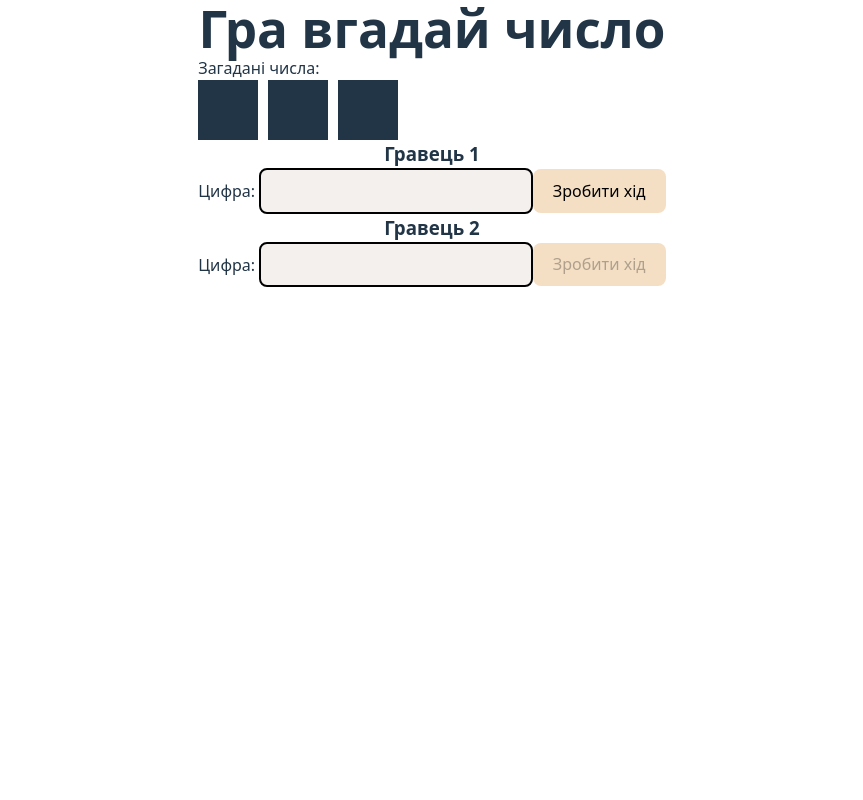
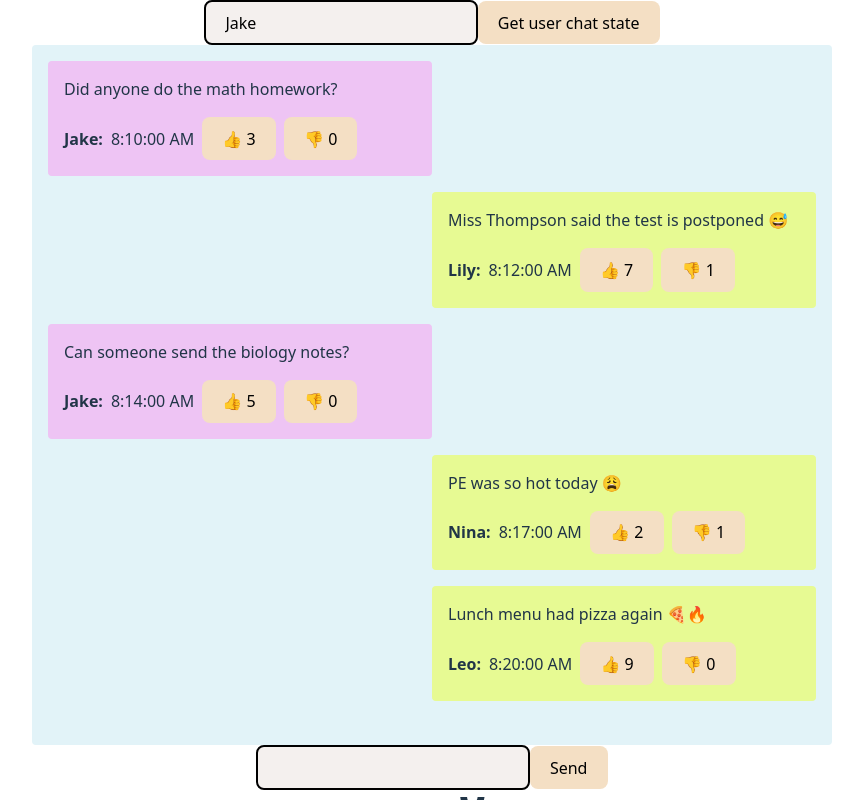
Before and after one commit to xzint/react_lessons, a React (Vite) app: page / in a window 1280 px wide. Shown: the whole page, without its empty margins (208-1071 px from the left). Built offline with nearby package versions, Linux system fonts and the light colour scheme.

Commit message:
uncomment chat component

```diff
--- a/src/App.jsx
+++ b/src/App.jsx
@@ -1,12 +1,12 @@
 import './App.css'
+import GameBox from "./components/game/GameBox.jsx";
 import Chat from "./components/chat/Chat.jsx";
-import GameBox from "./components/game/GameBox.jsx";
 
 function App() {
 
     return (
         <>
-            {/*<Chat/>*/}
+            <Chat/>
             <GameBox/>
         </>
     )
```
